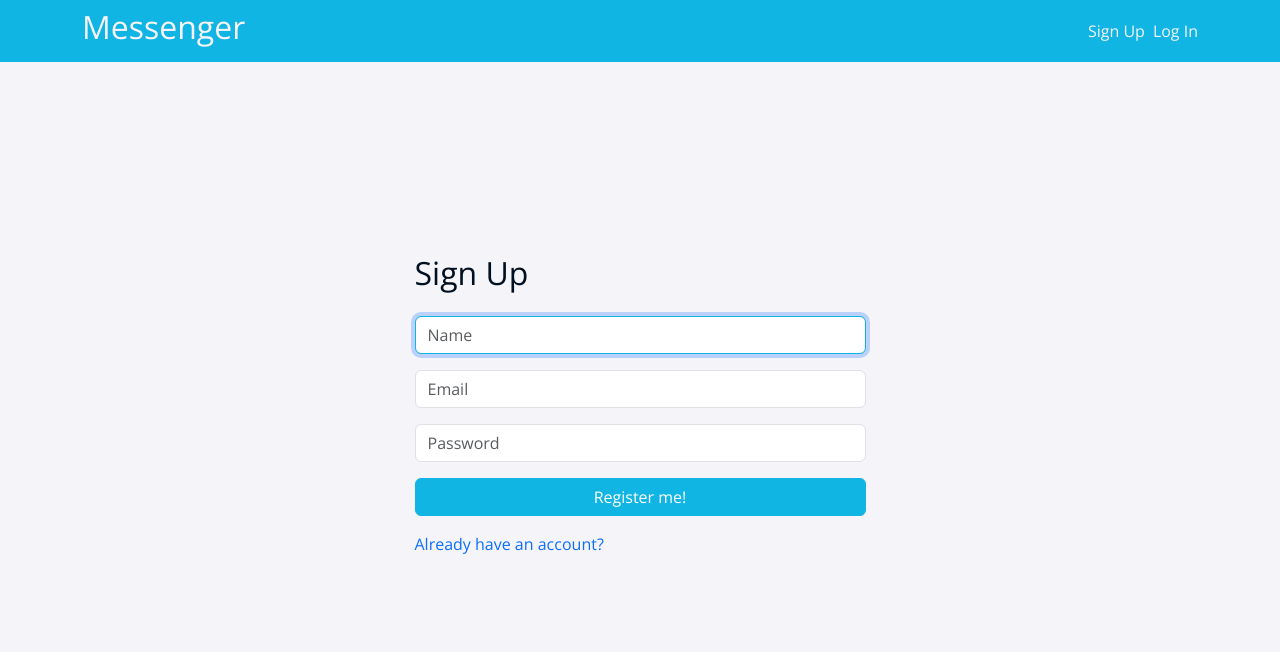
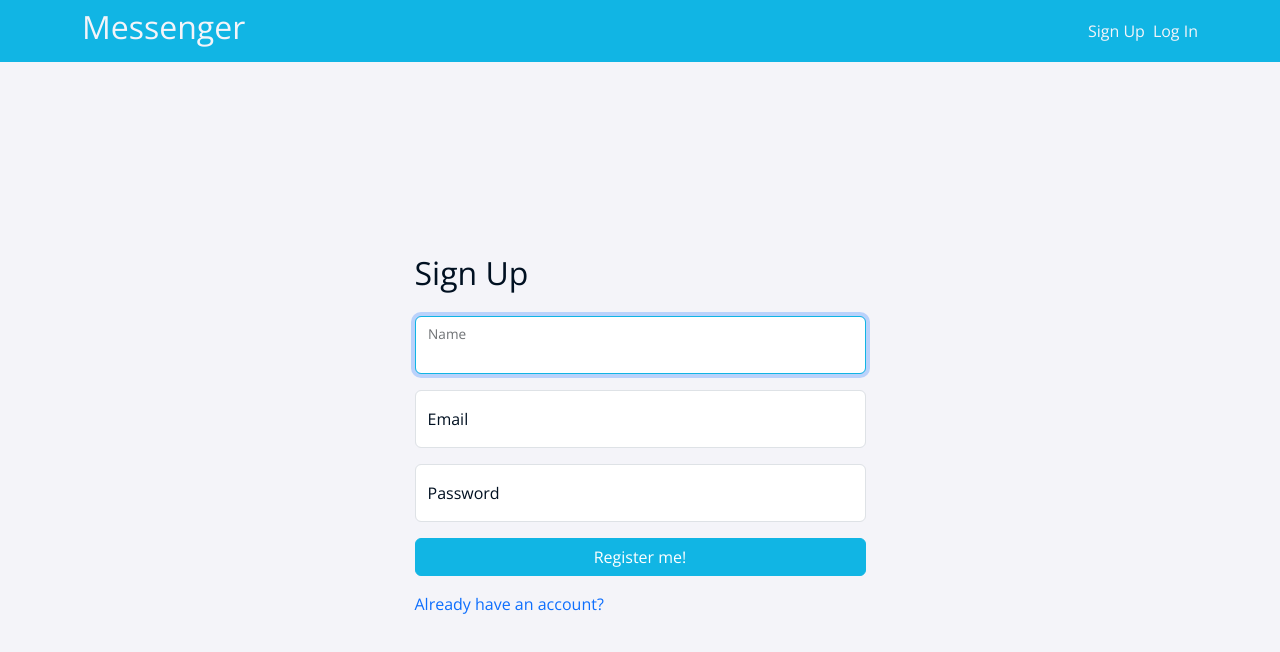
Before and after one commit to adonocolor/Messenger, a React app in the folder client/: page /register in a window 1280 px wide. Shown: the top 652 px of the page. Built offline with nearby package versions, Linux system fonts and the light colour scheme.

Commit message:
feat: formFloating on Login\Register

```diff
--- a/client/src/features/auth/Login.js
+++ b/client/src/features/auth/Login.js
@@ -1,5 +1,5 @@
 import React, {useEffect, useRef, useState} from "react";
-import {Button, Col, Form, Row, Stack} from "react-bootstrap";
+import {Button, Col, Form, FormFloating, FormLabel, Row, Stack} from "react-bootstrap";
 import {Link, useNavigate} from "react-router-dom";
 import {useLoginMutation} from "./authApiSlice";
 import {useDispatch, useSelector} from "react-redux";
@@ -70,12 +70,17 @@ export const Login = () => {
                             <Col xs={5}>
                                 <Stack gap={3}>
                                     <h2>Log In</h2>
-
-                                    <Form.Control ref={emailRef} type={'email'} value={email} onChange={handleUserInput}
-                                                  autoComplete={'off'} placeholder={'Email'} name={'email'} required/>
-                                    <Form.Control type={'password'} onChange={handlePwdInput}
-                                                  value={password}
-                                                  placeholder={'Password'} name={'password'} required/>
+                                    <FormFloating>
+                                        <Form.Control ref={emailRef} type={'email'} value={email} onChange={handleUserInput}
+                                                      autoComplete={'off'} placeholder={'Email'} name={'email'} required/>
+                                        <FormLabel>Email</FormLabel>
+                                    </FormFloating>
+                                    <FormFloating>
+                                        <Form.Control type={'password'} onChange={handlePwdInput}
+                                                      value={password}
+                                                      placeholder={'Password'} name={'password'} required/>
+                                        <FormLabel>Password</FormLabel>
+                                    </FormFloating>
                                     <Button className={'form__button'} variant={'primary'} type={'submit'}>
                                         Let me in!
                                     </Button>
--- a/client/src/features/auth/Register.js
+++ b/client/src/features/auth/Register.js
@@ -1,5 +1,5 @@
 import React, {useEffect, useRef, useState} from "react";
-import {Button, Col, Form, Row, Stack} from "react-bootstrap";
+import {Button, Col, Form, FormFloating, FormLabel, Row, Stack} from "react-bootstrap";
 import '../../styles/form.scss'
 import {Link, useNavigate} from "react-router-dom";
 import {useRegisterMutation} from "./authApiSlice";
@@ -74,13 +74,21 @@ export const Register = () => {
                         <Col xs={5}>
                             <Stack gap={3}>
                                 <h2>Sign Up</h2>
-
+                                <FormFloating>
                                     <Form.Control ref={nameRef} onChange={handleNameInput} autoComplete={'off'} type={'text'}
                                                   placeholder={'Name'} name={'name'} required/>
+                                    <FormLabel>Name</FormLabel>
+                                </FormFloating>
+                                <FormFloating>
                                     <Form.Control onChange={handleUserInput} autoComplete={'off'}
                                                   type={'email'} placeholder={'Email'} name={'email'} required/>
+                                    <FormLabel>Email</FormLabel>
+                                </FormFloating>
+                                <FormFloating>
                                     <Form.Control onChange={handlePwdInput} type={'password'} placeholder={'Password'}
                                                   name={'password'} required/>
+                                    <FormLabel>Password</FormLabel>
+                                </FormFloating>
                                 <Button className={'form__button'} type={'sumbit'}>
                                     Register me!
                                 </Button>
```
Lines whose indentation alone changed are shown as unchanged.
